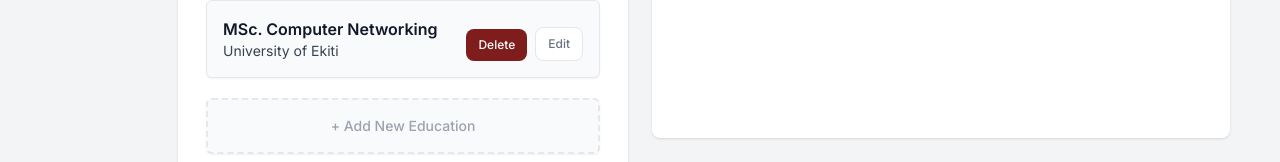
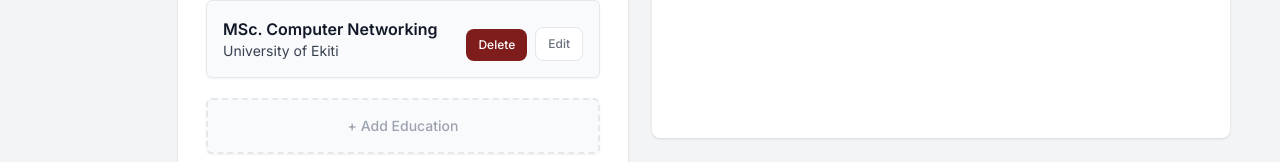
Before and after one commit to timknops/cv-builder, a React (Vite) app: page / in a window 1280 px wide. Both pictures are taken after a click on the icon 588 px from the left and 502 px from the top of the page. Shown: the part 638-800 px from the top of the page. Built offline with nearby package versions, Linux system fonts and the light colour scheme.

Commit message:
Refactoring the overview card/list, modal and newButton

```diff
--- a/src/components/education/EducationOverviewCard.jsx
+++ b/src/components/OverviewCard.jsx
@@ -1,20 +1,15 @@
 import { useState } from "react";
-import DeleteModal from "../utils/modal/DeleteModal";
+import DeleteModal from "./utils/modal/DeleteModal";
 
 /**
- * Renders a card component for the education overview.
+ * Renders a card component for the overview.
  *
- * @component
- * @param {Object} singleDegree - The education degree object.
- * @param {Function} deleteEducation - The function to delete education.
- * @param {Function} handleEditButton - The function to handle edit button click.
- * @returns {JSX.Element} The rendered EducationOverviewCard component.
+ * @param {Object} data - The data object representing the item.
+ * @param {Function} onDelete - The function to delete the item.
+ * @param {Function} onEdit - The function to handle edit button click.
+ * @returns {JSX.Element} The rendered OverviewCard component.
  */
-const EducationOverviewCard = ({
-  singleDegree,
-  deleteEducation,
-  handleEditButton,
-}) => {
+const OverviewCard = ({ data, onDelete, onEdit }) => {
   const [modalActive, setModalActive] = useState(false);
 
   const handleModal = () => {
@@ -25,10 +20,8 @@ const EducationOverviewCard = ({
     <div className="bg-gray-50 border p-4 shadow-sm rounded-md gap-2 flex flex-col mt-5">
       <div className="flex justify-between items-stretch gap-3">
         <div className="flex flex-col items-start justify-between">
-          <h4 className="text-md font-semibold text-gray-900">
-            {singleDegree.degree}
-          </h4>
-          <h6 className="text-sm text-gray-700">{singleDegree.school}</h6>
+          <h4 className="text-md font-semibold text-gray-900">{data.title}</h4>
+          <h6 className="text-sm text-gray-700">{data.subtitle}</h6>
         </div>
 
         <div className="flex flex-col justify-between">
@@ -36,15 +29,13 @@ const EducationOverviewCard = ({
             <button
               onClick={handleModal}
               type="button"
-              data-modal-target="popup-modal"
-              data-modal-toggle="popup-modal"
               className="text-white bg-red-900 hover:bg-red-800 font-medium rounded-lg text-xs inline-flex items-center px-3 py-2 text-center"
             >
               Delete
             </button>
 
             <button
-              onClick={() => handleEditButton(singleDegree.id)}
+              onClick={() => onEdit(data.id)}
               type="button"
               className="text-gray-500 bg-white hover:bg-gray-100 rounded-lg border border-gray-200 text-xs font-medium px-3 py-2 hover:text-gray-900"
             >
@@ -56,13 +47,13 @@ const EducationOverviewCard = ({
       {modalActive && (
         <DeleteModal
           text="Are you sure you want to delete "
-          textHighlight={singleDegree.degree}
+          textHighlight={data.title}
           handleModal={handleModal}
-          continueAction={() => deleteEducation(singleDegree.id)}
+          continueAction={() => onDelete(data.id)}
         />
       )}
     </div>
   );
 };
 
-export default EducationOverviewCard;
+export default OverviewCard;
--- /dev/null
+++ b/src/components/OverviewList.jsx
@@ -0,0 +1,39 @@
+import OverviewCard from "./OverviewCard";
+import NewButtonCard from "./utils/card/NewButtonCard";
+
+/**
+ * Renders a list of OverviewCard components.
+ *
+ * @param {Array} data - Array of data objects.
+ * @param {Function} onDelete - Function to delete the item.
+ * @param {Function} onEdit - Function to handle edit button click.
+ * @param {Function} onNewButtonClick - Function to handle new button click.
+ * @param {String} buttonText - Text for the new button.
+ * @returns {JSX.Element} The rendered OverviewList component.
+ */
+const OverviewList = ({
+  data,
+  onDelete,
+  onEdit,
+  onNewButtonClick,
+  buttonText,
+}) => {
+  return (
+    <>
+      {data.map((item) => (
+        <OverviewCard
+          key={item.id}
+          data={item}
+          onDelete={onDelete}
+          onEdit={onEdit}
+        />
+      ))}
+      <NewButtonCard
+        onNewButtonClick={onNewButtonClick}
+        buttonText={buttonText}
+      />
+    </>
+  );
+};
+
+export default OverviewList;
--- a/src/components/education/Education.jsx
+++ b/src/components/education/Education.jsx
@@ -1,8 +1,21 @@
 import CardHeader from "../utils/card/CardHeader";
 import Card from "../utils/card/Card";
-import EducationOverview from "./EducationOverview";
 import EducationInputForm from "./EducationInputForm";
+import OverviewList from "../OverviewList";
 
+/**
+ * Represents the Education component.
+ *
+ * @param {Function} collapseCard - The function to collapse the card.
+ * @param {Array} education - The education data.
+ * @param {Function} setEducation - The function to update education data.
+ * @param {Object} newEducationData - The new education data.
+ * @param {Function} handleNewEducationChange - The function to handle new education change.
+ * @param {Function} setNewEducationData - The function to update the new education data.
+ * @param {Boolean} educationOverviewActive - The state of the education overview.
+ * @param {Function} setEducationOverviewActive - The function to update the education overview state.
+ * @returns {JSX.Element} The rendered Education component.
+ */
 const Education = ({
   collapseCard,
   education,
@@ -18,7 +31,7 @@ const Education = ({
     setEducation(newEducation);
   };
 
-  const handleOverviewChange = () => {
+  const toggleOverview = () => {
     setEducationOverviewActive(!educationOverviewActive);
   };
 
@@ -29,7 +42,18 @@ const Education = ({
     );
 
     setNewEducationData(educationToEdit); // Set the education data to edit.
-    handleOverviewChange();
+    toggleOverview();
+  };
+
+  /** Formats the data for the OverviewList component. */
+  const formatEducationData = () => {
+    return education.map((singleEducation) => {
+      return {
+        id: singleEducation.id,
+        title: singleEducation.degree,
+        subtitle: singleEducation.school,
+      };
+    });
   };
 
   return (
@@ -41,11 +65,12 @@ const Education = ({
       />
 
       {educationOverviewActive ? (
-        <EducationOverview
-          education={education}
-          deleteEducation={deleteEducation}
-          handleOverviewChange={handleOverviewChange}
-          handleEditButton={handleEditButton}
+        <OverviewList
+          data={formatEducationData()}
+          onDelete={deleteEducation}
+          onEdit={handleEditButton}
+          onNewButtonClick={toggleOverview}
+          buttonText="Add Education"
         />
       ) : (
         <EducationInputForm
--- a/src/components/education/EducationOverview.jsx
+++ /dev/null
@@ -1,25 +0,0 @@
-import EducationOverviewCard from "./EducationOverviewCard";
-import NewButtonCard from "../utils/card/NewButtonCard";
-
-const EducationOverview = ({
-  education,
-  deleteEducation,
-  handleOverviewChange,
-  handleEditButton,
-}) => {
-  return (
-    <>
-      {education.map((singleDegree) => (
-        <EducationOverviewCard
-          singleDegree={singleDegree}
-          key={singleDegree.id}
-          deleteEducation={deleteEducation}
-          handleEditButton={handleEditButton}
-        />
-      ))}
-      <NewButtonCard onNewButtonClick={handleOverviewChange} />
-    </>
-  );
-};
-
-export default EducationOverview;
--- a/src/components/experience/Experience.jsx
+++ b/src/components/experience/Experience.jsx
@@ -1,8 +1,18 @@
 import Card from "../utils/card/Card";
 import CardHeader from "../utils/card/CardHeader";
-import ExperienceOverview from "./ExperienceOverview";
 import ExperienceInputForm from "./ExperienceInputForm";
+import OverviewList from "../OverviewList";
 
+/**
+ * Represents the Experience component.
+ *
+ * @param {Function} collapseCard - The function to collapse the card.
+ * @param {Array} experience - The experience data.
+ * @param {Function} setExperience - The function to update experience data.
+ * @param {Boolean} experienceOverviewActive - The state of the experience overview.
+ * @param {Function} setExperienceOverviewActive - The function to update the experience overview state.
+ * @returns {JSX.Element} The rendered Experience component.
+ */
 const Experience = ({
   collapseCard,
   experience,
@@ -10,6 +20,17 @@ const Experience = ({
   experienceOverviewActive,
   setExperienceOverviewActive,
 }) => {
+  /** Formats the data for the OverviewList component. */
+  const formatExperienceData = () => {
+    return experience.map((singleExperience) => {
+      return {
+        id: singleExperience.id,
+        title: singleExperience.title,
+        subtitle: singleExperience.company,
+      };
+    });
+  };
+
   return (
     <Card>
       <CardHeader
@@ -19,7 +40,13 @@ const Experience = ({
       />
 
       {experienceOverviewActive ? (
-        <ExperienceOverview experience={experience} />
+        <OverviewList
+          data={formatExperienceData()}
+          onDelete={setExperience}
+          onEdit={setExperience}
+          onNewButtonClick={setExperienceOverviewActive}
+          buttonText="Add Experience"
+        />
       ) : (
         <ExperienceInputForm />
       )}
--- a/src/components/experience/ExperienceOverview.jsx
+++ /dev/null
@@ -1,5 +0,0 @@
-const ExperienceOverview = ({ experience }) => {
-  return <div>Overview</div>;
-};
-
-export default ExperienceOverview;
--- a/src/components/utils/card/NewButtonCard.jsx
+++ b/src/components/utils/card/NewButtonCard.jsx
@@ -1,15 +1,16 @@
 /**
  * Component that renders a button to add a new item.
  * @param {Function} onNewEducation - The callback function to be called when the button is clicked.
+ * @param {String} buttonText - The text to be displayed on the button.
  * @returns {JSX.Element} The rendered button component.
  */
-const NewButtonCard = ({ onNewButtonClick }) => {
+const NewButtonCard = ({ onNewButtonClick, buttonText }) => {
   return (
     <div
       onClick={onNewButtonClick}
       className="bg-gray-50 text-gray-400 border-2 border-dashed p-4 shadow-sm rounded-md mt-5 flex items-center justify-center cursor-pointer hover:bg-gray-100 hover:text-red-900"
     >
-      <h6 className="text-sm font-medium">+ Add New Education</h6>
+      <h6 className="text-sm font-medium">+ {buttonText}</h6>
     </div>
   );
 };
--- a/src/sample_data.js
+++ b/src/sample_data.js
@@ -28,7 +28,7 @@ const sampleData = {
   experience: [
     {
       company: "Google",
-      position: "Software Engineer",
+      title: "Software Engineer",
       startDate: "2019/01",
       endDate: "2020/10",
       location: "Abuja",
@@ -38,7 +38,7 @@ const sampleData = {
     },
     {
       company: "Facebook",
-      position: "Software Engineer",
+      title: "DevOps Engineer",
       startDate: "2020/11",
       endDate: "2021/10",
       location: "Lagos",
```
Also changed, not shown: src/components/utils/modal/DeleteModal.jsx (+9 -0 lines), src/components/experience/ExperienceCard.jsx (deleted).
